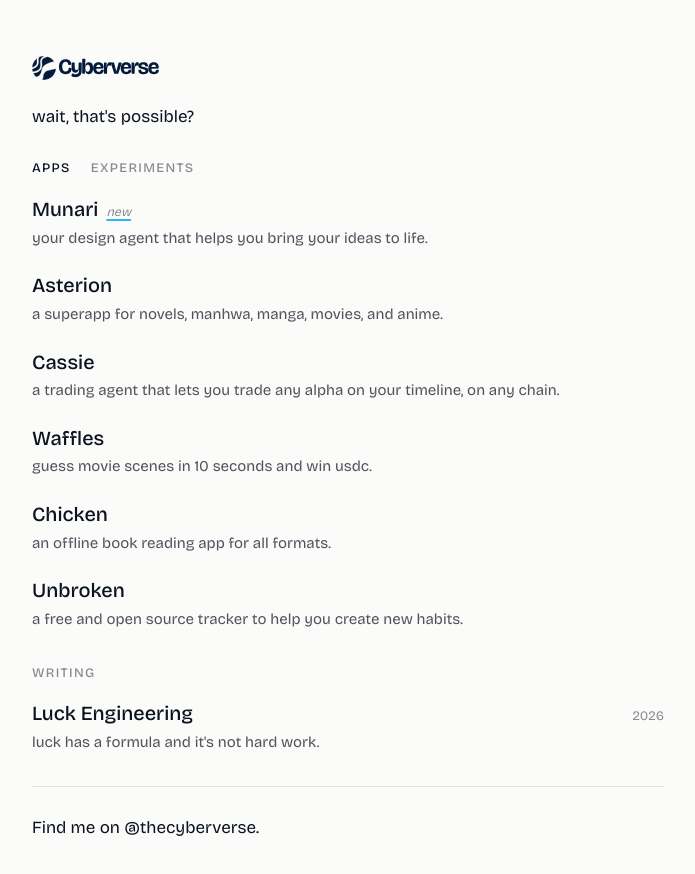
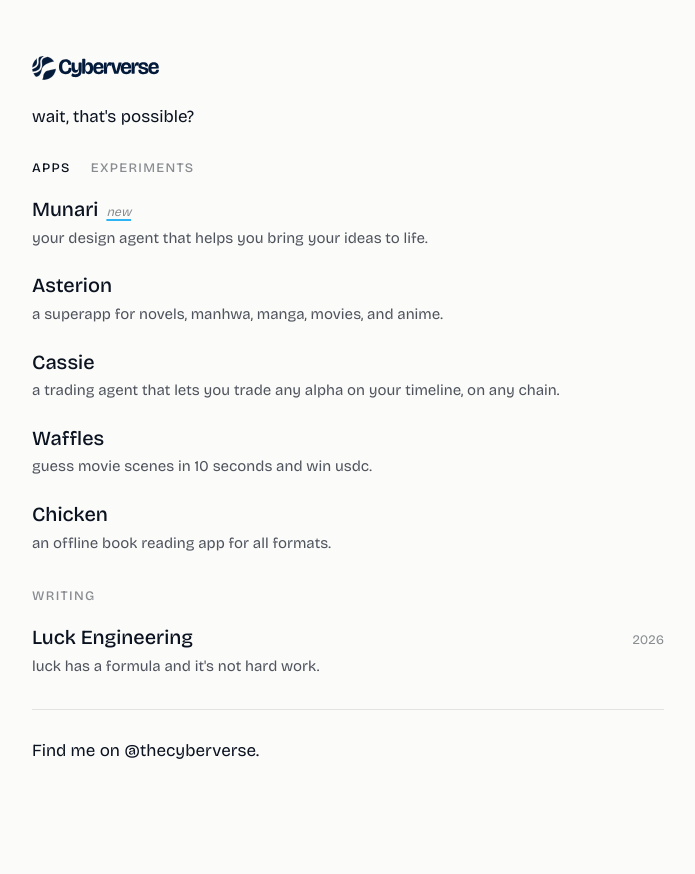
Before and after one commit to CyberVerse2/cyberverse, a React (Vite) app: page / in a window 1280 px wide. Shown: the top 874 px of the page, without its empty margins (292-987 px from the left). After the commit the page ends 845 px from the top, so only its background shows below. Built offline with nearby package versions, Linux system fonts and the light colour scheme.

Commit message:
Remove Unbroken from the homepage apps list.

```diff
--- a/src/App.tsx
+++ b/src/App.tsx
@@ -43,13 +43,6 @@ const projects = [
     name: "Chicken",
     description: "an offline book reading app for all formats.",
     url: "https://github.com/CyberVerse2/chicken",
-    category: "app",
-  },
-  {
-    name: "Unbroken",
-    description:
-      "a free and open source tracker to help you create new habits.",
-    url: "https://github.com/CyberVerse2/unbroken",
     category: "app",
   },
   {
```
